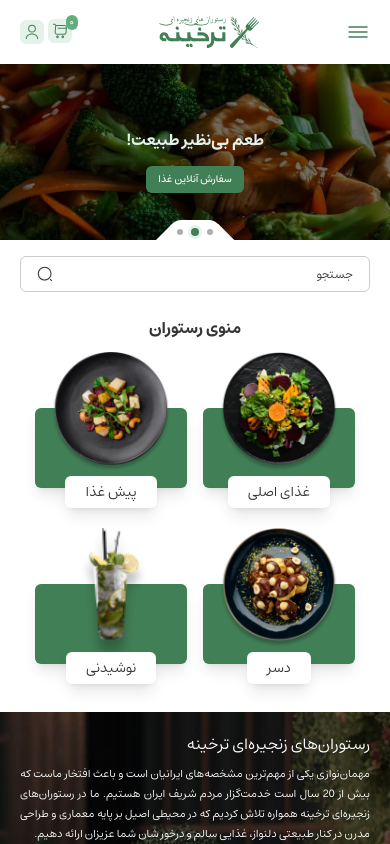
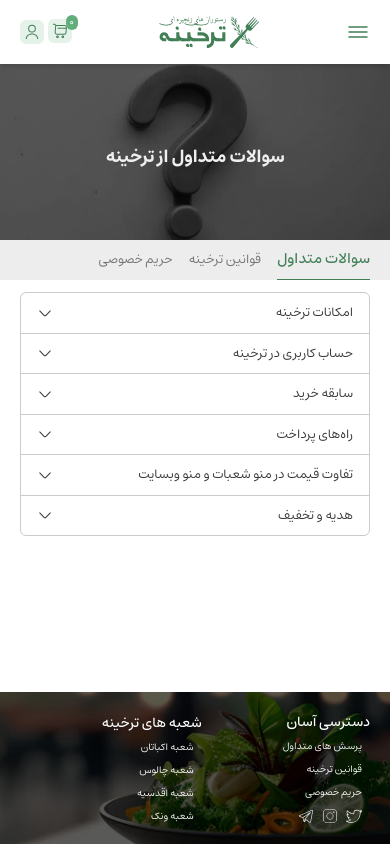
Before and after one commit to HadiKia/tarkhineh, a React (Create React App) app: page /faq in a window 390 px wide. Before the commit this address led to /home. Shown: the top 844 px of the page. Built offline with nearby package versions, Linux system fonts and the light colour scheme.

Commit message:
FAQ page mobile size created

```diff
--- a/src/App.js
+++ b/src/App.js
@@ -11,6 +11,7 @@
 import SuccessfulOrder from "./components/payment/SuccessfulOrder";
 import AboutUs from "./components/about-us/AboutUs";
 import ContactUs from "./components/contact-us/ContactUs";
+import FAQ from "./components/faq/FAQ";
 
 import ScrollToTop from "./components/helper/ScrollToTop";
 
@@ -33,6 +34,7 @@
           <Route path="/successful-order" element={<SuccessfulOrder />} />
           <Route path="/about-us" element={<AboutUs />} />
           <Route path="/contact-us" element={<ContactUs />} />
+          <Route path="/faq" element={<FAQ />} />
           <Route path="/*" element={<Navigate to="/home" />} />
         </Routes>
       </Layout>
--- /dev/null
+++ b/src/components/faq/FAQ.js
@@ -0,0 +1,115 @@
+import React, { useEffect } from "react";
+import bannerImg from "../../images/faq-banner.jpg";
+import { Disclosure } from "@headlessui/react";
+
+// Icons
+const chevronIcon = (
+  <svg xmlns="http://www.w3.org/2000/svg" width="16" height="16" fill="none">
+    <path
+      fill="currentColor"
+      d="M8.001 4.8c.467 0 .933.18 1.287.533l4.346 4.347a.503.503 0 0 1 0 .707.503.503 0 0 1-.706 0L8.58 6.04a.82.82 0 0 0-1.16 0l-4.347 4.347a.503.503 0 0 1-.706 0 .503.503 0 0 1 0-.707l4.346-4.347c.354-.353.82-.533 1.287-.533Z"
+    />
+  </svg>
+);
+
+// Styles
+const disclosureBoxStyle = "border-b border-b-[#CBCBCB]";
+const disclosureTitleStyle =
+  "flex items-center justify-between w-full px-4 py-2.5 text-[11px] sm:text-[13px]";
+const chevronIconStyle = "duration-700";
+const chevronIconActiveStyle = "duration-700 rotate-180";
+const disclosureDescriptionStyle =
+  "text-[10.5px] text-[#717171] leading-5 px-7 pb-2";
+
+const DisclosureItem = ({ title, description, isLastItem }) => {
+  return (
+    <Disclosure>
+      {({ open }) => (
+        <div className={isLastItem ? "" : disclosureBoxStyle}>
+          <Disclosure.Button
+            className={
+              open
+                ? `${disclosureTitleStyle} text-[#417F56] !pb-2`
+                : `${disclosureTitleStyle} text-[#353535]`
+            }
+          >
+            <span>{title}</span>
+            <span className={open ? chevronIconStyle : chevronIconActiveStyle}>
+              {chevronIcon}
+            </span>
+          </Disclosure.Button>
+
+          <Disclosure.Panel className={disclosureDescriptionStyle}>
+            {({ close }) => (
+              <p
+                onClick={async () => {
+                  await fetch("/accept-terms", { method: "POST" });
+                  close();
+                }}
+              >
+                {description}
+              </p>
+            )}
+          </Disclosure.Panel>
+        </div>
+      )}
+    </Disclosure>
+  );
+};
+
+const FAQ = () => {
+  useEffect(() => {
+    document.title = "سوالات متداول";
+  }, []);
+
+  return (
+    <div className="min-h-[calc(100vh_-_216px)]">
+      <div
+        style={{ "--image-url": `url(${bannerImg})` }}
+        className="bg-[image:var(--image-url)] bg-cover bg-right relative w-full h-[176px] md:h-[336px] filter grayscale  contrast-100"
+      >
+        <span className="text-[#E5F2E9] absolute text-center left-0 right-0 top-[45%] font-bold text-lg md:text-3xl">
+          سوالات متداول از ترخینه
+        </span>
+      </div>
+
+      <div className=" bg-[#EDEDED] text-[#717171] flex items-center justify-start px-5 text-[10px] sm:text-[13px] gap-x-4 mb-3 ">
+        <button className="font-medium text-[15px] border-b border-[#417F56] py-[8.25px] text-[#417F56] ">
+          سوالات متداول
+        </button>
+        <button className="py-3 sm:py-2.5 ">قوانین ترخینه</button>
+        <button className="py-3 sm:py-2.5">حریم خصوصی</button>
+      </div>
+
+      <div className="mx-5 border border-[#CBCBCB] rounded-md mb-6 ">
+        <DisclosureItem
+          title="امکانات ترخینه"
+          description="وبسایت سفارش غذای رستوران‌های زنجیره‌ای ترخینه با اتصال مستقیم به نرم افزار اتوماسیون شعبات رستوران، امکان اشتباهات هنگام ثبت سفارش آنلاین غذا و همچنین زمان مورد نیاز برای آماده سازی و تحویل آن را به حداقل ممکن می رسونه."
+        />
+        <DisclosureItem
+          title="حساب کاربری در ترخینه"
+          description="خیلی ساده، پس از انتخاب غذای مورد علاقه تان از منوی رستوران، هنگام ثبت سفارش با وارد کردن شماره تلفن همراه یک پیامک حاوی کد تایید برای شما ارسال و با وارد کردن کد تایید، ثبت نام شما تکمیل می شه. یا می تونید در صفحه اصلی سایت روی گزینه ورود کلیک کنید."
+        />
+        <DisclosureItem
+          title="سابقه خرید"
+          description="با ورود به حساب کاربری و کلیک روی گزینه سفارشات قبلی سابقه تمام خریدهای شما نمایش داده می شه."
+        />
+        <DisclosureItem
+          title="راه‌های پرداخت"
+          description="هنگام ثبت سفارش غذا می تونید روش پرداخت دلخواه خودتون رو انتخاب کنید. آنلاین و یا نقدی در هنگام تحویل سفارش بصورت حضوری."
+        />
+        <DisclosureItem
+          title="تفاوت قیمت در منو شعبات و منو وبسایت"
+          description="بله. قیمت منوی وبسایت ترخینه دقیقا مطابق با قیمت منوی شعب رستوران  است و در صورت تغییر قیمت از طرف رستوران این تغییر در وبسایت ترخینه بلافاصله قابل مشاهده است."
+        />
+        <DisclosureItem
+          title="هدیه و تخفیف"
+          description="برای استفاده از کد تخفیف میتونید به سادگی کد رو در سبد خرید، در قسمت مشخص شده وارد کنید. اعتبار هدیه هنگام انتخاب روش پرداخت برای شما نمایش داده میشه و در صورت تمایل میتونید ازش استفاده کنید."
+          isLastItem={true}
+        />
+      </div>
+    </div>
+  );
+};
+
+export default FAQ;
--- a/src/components/layout/Footer.js
+++ b/src/components/layout/Footer.js
@@ -39,7 +39,9 @@
         <div>
           <h4 className={h4Style}>دسترسی آسان</h4>
           <ul className={ulStyle}>
-            <li className={liStyle}>پرسش های متداول</li>
+            <li className={liStyle}>
+              <Link to="/faq">پرسش های متداول</Link>
+            </li>
             <li className={liStyle}>قوانین ترخینه</li>
             <li className={liStyle}>حریم خصوصی</li>
             <div className={`${iconBoxStyle} flex md:hidden`}>
```
Also changed, not shown: src/images/faq-banner.jpg (added).
